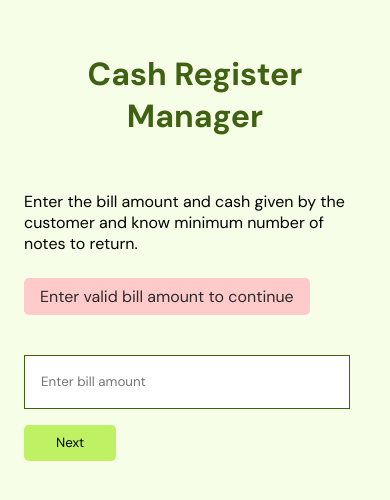
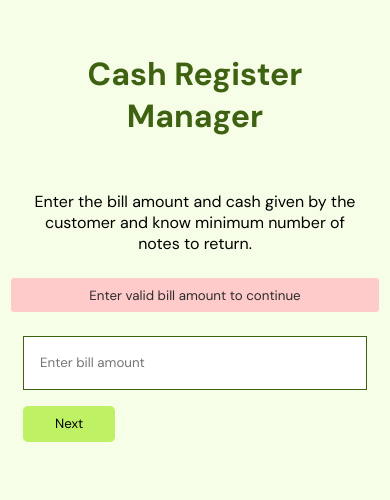
Before and after one commit to AbhishekkGautam/neog-cash-register-manager, a React (Create React App) app: page / in a window 390 px wide. Both pictures are taken after a click on the button "Next". Shown: the top 500 px of the page. Built offline with nearby package versions, Linux system fonts and the light colour scheme.

Commit message:
style: mobile-responsive

```diff
--- a/src/App.css
+++ b/src/App.css
@@ -16,7 +16,7 @@ body {
 
 /* container */
 .container {
-  padding: 0rem 1rem;
+  padding: 0rem 0rem;
 }
 .container-center {
   max-width: 450px;
@@ -30,13 +30,13 @@ body {
 .section-center {
   display: flex;
   flex-direction: column;
-  align-items: baseline;
+  align-items: center;
+  justify-content: center;
 }
 
 /* header */
 .hero {
   padding: 2rem;
-  padding-left: 1rem;
   padding-top: 3rem;
   display: flex;
   flex-direction: column;
@@ -50,7 +50,6 @@ body {
 }
 
 .container input {
-  width: 90%;
   min-width: 400px;
   min-height: 20px;
   padding: 1rem;
@@ -73,12 +72,10 @@ body {
   background-color: var(--secondary-color);
 }
 
-.output-div {
-  width: 90%;
+.container .output-div {
   min-height: auto;
+  margin: 3rem 0.5rem;
   /* background-color: var(--output-color); */
-  margin-top: 3rem;
-  margin-bottom: 3rem;
   /* padding: 1rem; */
 }
 
@@ -117,11 +114,16 @@ th {
 
 .error {
   background-color: #fecaca;
-  padding: 0.5rem 1rem;
-  border-radius: 0.3rem;
+  padding: 0.4rem 1rem;
+  border-radius: 0.2rem;
   color: rgb(44, 44, 44);
   margin-top: 0.5rem;
-  display: inline;
+  width: 90%;
+  text-align: center;
+}
+
+.error span {
+  font-size: smaller;
 }
 
 .cash-given {
@@ -145,9 +147,15 @@ th {
     padding: 0rem 0.5rem;
   }
   .container input {
+    min-width: 310px;
+    width: 90%;
+  }
+  .container table {
     min-width: 290px;
   }
-  .container table {
-    min-width: 350px;
+  .container table,
+  td,
+  th {
+    font-size: 0.8rem;
   }
 }
--- a/src/App.js
+++ b/src/App.js
@@ -53,7 +53,7 @@ function App() {
             return;
           }
           setErrorDisplay(["none", ""]);
-          setOutputDisplay("block");
+          setOutputDisplay("flex");
           calculateNotes(cashGiven, billAmount);
 
           return;
@@ -98,13 +98,13 @@ function App() {
       </header>
       <section className="section">
         <div className="container container-center section-center">
-          <p>
+          <p style={{ textAlign: "center", padding: "0rem 1rem" }}>
             Enter the bill amount and cash given by the customer and know
             minimum number of notes to return.
           </p>
-          <p style={{ display: `${errorDisplay[0]}` }} className="error">
-            {errorDisplay[1]}
-          </p>
+          <div style={{ display: `${errorDisplay[0]}` }} className="error">
+            <span>{errorDisplay[1]}</span>
+          </div>
           <div className="bill-amount">
             <input
               type="number"
```
